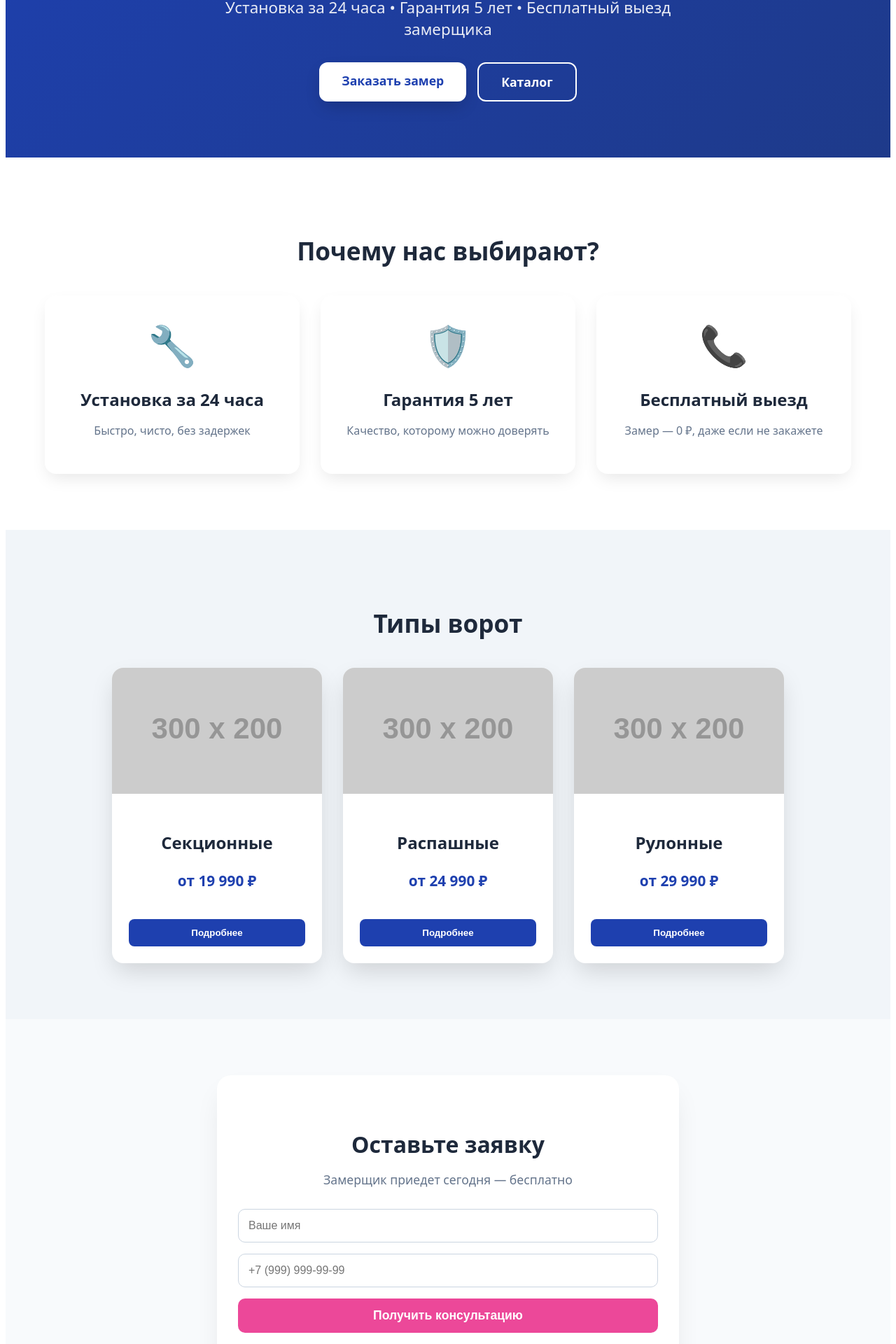
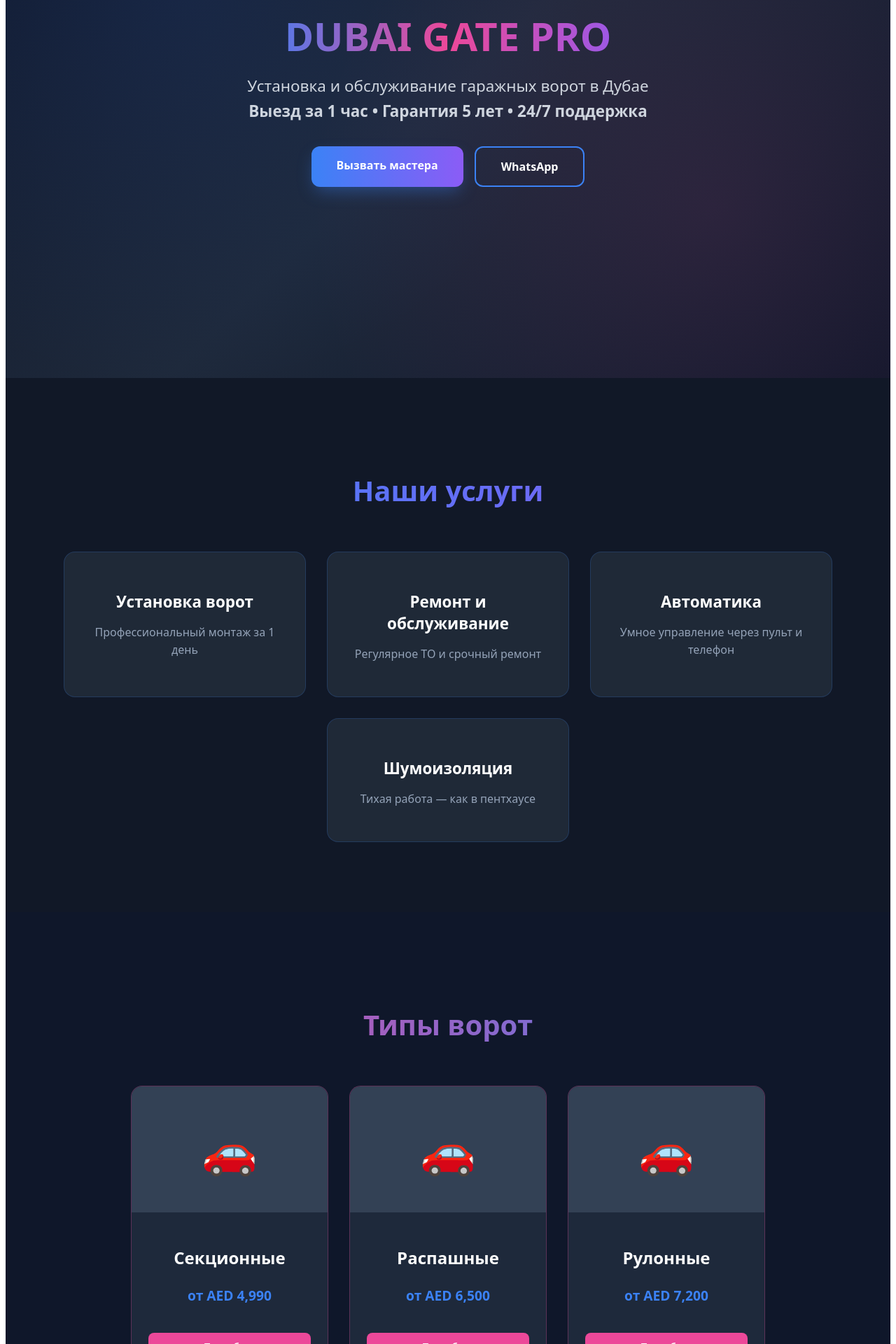
Before and after one commit to newlogicarg/garagepro-, a Next.js app: page / in a window 1280 px wide. Shown: the part 268-2188 px from the top of the page at 70% size. Built offline with nearby package versions, Linux system fonts and the light colour scheme.

Commit message:
Update index.js

```diff
--- a/pages/index.js
+++ b/pages/index.js
@@ -1,39 +1,59 @@
 export default function Home() {
   return (
     <div style={{
-      fontFamily: ' system-ui, -apple-system, BlinkMacSystemFont, "Segoe UI", Roboto, "Helvetica Neue", Arial, sans-serif',
+      fontFamily: 'system-ui, -apple-system, sans-serif',
       margin: 0,
       padding: 0,
-      backgroundColor: '#f8fafc',
-      color: '#1e293b',
+      backgroundColor: '#0f172a',
+      color: '#e2e8f0',
+      overflowX: 'hidden'
     }}>
 
       {/* Hero Section */}
       <section style={{
-        background: 'linear-gradient(135deg, #1e40af 0%, #1e3a8a 100%)',
-        color: 'white',
-        padding: '80px 20px',
+        background: 'linear-gradient(135deg, #0f172a 0%, #1e293b 50%, #0f172a 100%)',
+        height: '100vh',
+        display: 'flex',
+        alignItems: 'center',
+        justifyContent: 'center',
         textAlign: 'center',
         position: 'relative',
         overflow: 'hidden'
       }}>
+        {/* Фоновые частицы (имитация) */}
+        <div style={{
+          position: 'absolute',
+          top: 0,
+          left: 0,
+          width: '100%',
+          height: '100%',
+          backgroundImage: `
+            radial-gradient(circle at 20% 30%, rgba(37, 99, 235, 0.1) 0%, transparent 50%),
+            radial-gradient(circle at 80% 70%, rgba(236, 72, 153, 0.1) 0%, transparent 50%)
+          `,
+          zIndex: 1
+        }}></div>
+
+        <div style={{ position: 'relative', zIndex: 2, padding: '20px' }}>
           <h1 style={{
-          fontSize: '2.8rem',
+            fontSize: '3.5rem',
             fontWeight: 'bold',
-          marginBottom: '16px',
-          textShadow: '0 2px 10px rgba(0,0,0,0.2)'
+            background: 'linear-gradient(90deg, #3b82f6, #ec4899, #8b5cf6)',
+            WebkitBackgroundClip: 'text',
+            WebkitTextFillColor: 'transparent',
+            margin: '0 0 16px 0'
           }}>
-          Гаражные ворота <br />
-          <span style={{ color: '#ec4899' }}>под ключ</span>
+            DUBAI GATE PRO
           </h1>
           <p style={{
             fontSize: '1.4rem',
             opacity: 0.9,
-          marginBottom: '32px',
             maxWidth: '700px',
-          margin: '0 auto 32px'
+            margin: '0 auto 32px',
+            lineHeight: '1.6'
           }}>
-          Установка за 24 часа • Гарантия 5 лет • Бесплатный выезд замерщика
+            Установка и обслуживание гаражных ворот в Дубае <br />
+            <strong>Выезд за 1 час • Гарантия 5 лет • 24/7 поддержка</strong>
           </p>
           <div style={{
             display: 'flex',
@@ -42,56 +62,65 @@ export default function Home() {
             flexWrap: 'wrap'
           }}>
             <a
-            href="/login"
+              href="#contact"
               style={{
-              backgroundColor: 'white',
-              color: '#1e40af',
-              padding: '14px 32px',
+                background: 'linear-gradient(90deg, #3b82f6, #8b5cf6)',
+                color: 'white',
+                padding: '16px 36px',
                 borderRadius: '12px',
                 fontWeight: 'bold',
-              fontSize: '1.1rem',
                 textDecoration: 'none',
-              boxShadow: '0 10px 25px -5px rgba(0, 0, 0, 0.2)',
-              transition: 'transform 0.2s, box-shadow 0.2s',
+                boxShadow: '0 10px 25px -5px rgba(59, 130, 246, 0.4)',
+                transition: 'transform 0.2s, box-shadow 0.2s'
               }}
-            onMouseOver={(e) => e.target.style.transform = 'translateY(-2px)'}
-            onMouseOut={(e) => e.target.style.transform = 'translateY(0)'}
+              onMouseOver={(e) => {
+                e.target.style.transform = 'translateY(-3px)';
+                e.target.style.boxShadow = '0 15px 30px -5px rgba(59, 130, 246, 0.6)';
+              }}
+              onMouseOut={(e) => {
+                e.target.style.transform = 'translateY(0)';
+                e.target.style.boxShadow = '0 10px 25px -5px rgba(59, 130, 246, 0.4)';
+              }}
             >
-            Заказать замер
+              Вызвать мастера
             </a>
             <a
-            href="#catalog"
+              href="https://wa.me/971500000000"
+              target="_blank"
               style={{
-              border: '2px solid white',
+                backgroundColor: 'transparent',
+                border: '2px solid #3b82f6',
                 color: 'white',
-              padding: '14px 32px',
+                padding: '16px 36px',
                 borderRadius: '12px',
                 fontWeight: '600',
-              fontSize: '1.1rem',
                 textDecoration: 'none',
-              transition: 'background 0.3s',
+                transition: 'background 0.3s'
               }}
-            onMouseOver={(e) => e.target.style.backgroundColor = 'rgba(255,255,255,0.1)'}
+              onMouseOver={(e) => e.target.style.backgroundColor = 'rgba(59, 130, 246, 0.1)'}
               onMouseOut={(e) => e.target.style.backgroundColor = 'transparent'}
             >
-            Каталог
+              WhatsApp
             </a>
+          </div>
         </div>
       </section>
 
-      {/* Преимущества */}
+      {/* Услуги */}
       <section style={{
-        padding: '80px 20px',
-        textAlign: 'center',
-        backgroundColor: 'white'
+        padding: '100px 20px',
+        backgroundColor: '#111827',
+        textAlign: 'center'
       }}>
         <h2 style={{
-          fontSize: '2.2rem',
+          fontSize: '2.5rem',
           fontWeight: 'bold',
-          color: '#1e293b',
-          marginBottom: '40px'
+          marginBottom: '60px',
+          background: 'linear-gradient(90deg, #3b82f6, #8b5cf6)',
+          WebkitBackgroundClip: 'text',
+          WebkitTextFillColor: 'transparent'
         }}>
-          Почему нас выбирают?
+          Наши услуги
         </h2>
         <div style={{
           display: 'flex',
@@ -102,57 +131,59 @@ export default function Home() {
           margin: '0 auto'
         }}>
           {[
-            { icon: "🔧", title: "Установка за 24 часа", desc: "Быстро, чисто, без задержек" },
-            { icon: "🛡️", title: "Гарантия 5 лет", desc: "Качество, которому можно доверять" },
-            { icon: "📞", title: "Бесплатный выезд", desc: "Замер — 0 ₽, даже если не закажете" }
-          ].map((item, i) => (
+            { title: "Установка ворот", desc: "Профессиональный монтаж за 1 день" },
+            { title: "Ремонт и обслуживание", desc: "Регулярное ТО и срочный ремонт" },
+            { title: "Автоматика", desc: "Умное управление через пульт и телефон" },
+            { title: "Шумоизоляция", desc: "Тихая работа — как в пентхаусе" }
+          ].map((service, i) => (
             <div key={i} style={{
-              backgroundColor: 'white',
+              backgroundColor: '#1f2937',
               padding: '32px',
               borderRadius: '16px',
-              width: '300px',
-              boxShadow: '0 10px 25px -5px rgba(0, 0, 0, 0.1)',
-              transition: 'transform 0.3s',
+              width: '280px',
+              border: '1px solid rgba(59, 130, 246, 0.2)',
+              transition: 'transform 0.3s, box-shadow 0.3s'
             }}
-            onMouseOver={(e) => e.target.style.transform = 'translateY(-5px)'}
-            onMouseOut={(e) => e.target.style.transform = 'translateY(0)'}
-            >
-              <div style={{
-                fontSize: '3.5rem',
-                marginBottom: '16px'
+            onMouseOver={(e) => {
+              e.target.style.transform = 'translateY(-6px)';
+              e.target.style.boxShadow = '0 10px 30px -5px rgba(59, 130, 246, 0.3)';
+            }}
+            onMouseOut={(e) => {
+              e.target.style.transform = 'translateY(0)';
+              e.target.style.boxShadow = 'none';
             }}>
-                {item.icon}
-              </div>
               <h3 style={{
-                fontSize: '1.5rem',
+                fontSize: '1.4rem',
                 fontWeight: 'bold',
-                color: '#1e293b',
-                marginBottom: '8px'
+                color: '#ffffff',
+                marginBottom: '12px'
               }}>
-                {item.title}
+                {service.title}
               </h3>
               <p style={{
-                color: '#64748b',
+                color: '#94a3b8',
                 lineHeight: '1.6'
               }}>
-                {item.desc}
+                {service.desc}
               </p>
             </div>
           ))}
         </div>
       </section>
 
-      {/* Каталог */}
-      <section id="catalog" style={{
-        padding: '80px 20px',
-        backgroundColor: '#f1f5f9',
+      {/* Каталог ворот */}
+      <section style={{
+        padding: '100px 20px',
+        backgroundColor: '#0f172a',
         textAlign: 'center'
       }}>
         <h2 style={{
-          fontSize: '2.2rem',
+          fontSize: '2.5rem',
           fontWeight: 'bold',
-          color: '#1e293b',
-          marginBottom: '40px'
+          marginBottom: '60px',
+          background: 'linear-gradient(90deg, #ec4899, #3b82f6)',
+          WebkitBackgroundClip: 'text',
+          WebkitTextFillColor: 'transparent'
         }}>
           Типы ворот
         </h2>
@@ -165,44 +196,48 @@ export default function Home() {
           margin: '0 auto'
         }}>
           {[
-            { title: "Секционные", price: "от 19 990 ₽", img: "https://via.placeholder.com/300x200/1e40af/ffffff?text=Секционные" },
-            { title: "Распашные", price: "от 24 990 ₽", img: "https://via.placeholder.com/300x200/7c3aed/ffffff?text=Распашные" },
-            { title: "Рулонные", price: "от 29 990 ₽", img: "https://via.placeholder.com/300x200/ec4899/ffffff?text=Рулонные" }
+            { name: "Секционные", price: "от AED 4,990" },
+            { name: "Распашные", price: "от AED 6,500" },
+            { name: "Рулонные", price: "от AED 7,200" },
+            { name: "Подъёмные", price: "от AED 5,800" }
           ].map((door, i) => (
             <div key={i} style={{
-              backgroundColor: 'white',
+              backgroundColor: '#1e293b',
               borderRadius: '16px',
               overflow: 'hidden',
-              width: '300px',
-              boxShadow: '0 15px 35px -5px rgba(0, 0, 0, 0.15)',
-              transition: 'transform 0.3s',
+              width: '280px',
+              border: '1px solid rgba(236, 72, 153, 0.3)',
+              transition: 'transform 0.3s'
             }}
             onMouseOver={(e) => e.target.style.transform = 'translateY(-8px)'}
-            onMouseOut={(e) => e.target.style.transform = 'translateY(0)'}
-            >
-              <img
-                src={door.img}
-                alt={door.title}
-                style={{
-                  width: '100%',
+            onMouseOut={(e) => e.target.style.transform = 'translateY(0)'}>
+
+              <div style={{
                 height: '180px',
-                  objectFit: 'cover'
-                }}
-              />
+                backgroundColor: '#334155',
+                display: 'flex',
+                alignItems: 'center',
+                justifyContent: 'center',
+                fontSize: '4rem',
+                color: '#cbd5e1'
+              }}>
+                🚗
+              </div>
+
               <div style={{
                 padding: '24px'
               }}>
                 <h3 style={{
                   fontSize: '1.5rem',
                   fontWeight: 'bold',
-                  color: '#1e293b'
+                  color: '#ffffff'
                 }}>
-                  {door.title}
+                  {door.name}
                 </h3>
                 <p style={{
-                  color: '#1e40af',
+                  color: '#3b82f6',
                   fontWeight: 'bold',
-                  fontSize: '1.3rem',
+                  fontSize: '1.2rem',
                   marginTop: '12px'
                 }}>
                   {door.price}
@@ -211,7 +246,7 @@ export default function Home() {
                   marginTop: '20px',
                   width: '100%',
                   padding: '12px',
-                  backgroundColor: '#1e40af',
+                  backgroundColor: '#ec4899',
                   color: 'white',
                   border: 'none',
                   borderRadius: '8px',
@@ -219,8 +254,8 @@ export default function Home() {
                   cursor: 'pointer',
                   transition: 'background 0.3s'
                 }}
-                onMouseOver={(e) => e.target.style.backgroundColor = '#1e3a8a'}
-                onMouseOut={(e) => e.target.style.backgroundColor = '#1e40af'}>
+                onMouseOver={(e) => e.target.style.backgroundColor = '#d946ef'}
+                onMouseOut={(e) => e.target.style.backgroundColor = '#ec4899'}>
                   Подробнее
                 </button>
               </div>
@@ -229,33 +264,33 @@ export default function Home() {
         </div>
       </section>
 
-      {/* Форма */}
-      <section style={{
-        padding: '80px 20px',
+      {/* Контакты */}
+      <section id="contact" style={{
+        padding: '100px 20px',
+        backgroundColor: '#111827',
         textAlign: 'center'
       }}>
         <div style={{
-          backgroundColor: 'white',
-          padding: '50px 30px',
+          backgroundColor: '#1f2937',
+          padding: '60px 30px',
           borderRadius: '20px',
-          maxWidth: '600px',
+          maxWidth: '700px',
           margin: '0 auto',
-          boxShadow: '0 20px 40px -10px rgba(0, 0, 0, 0.1)'
+          border: '1px solid rgba(59, 130, 246, 0.3)'
         }}>
           <h2 style={{
-            fontSize: '2rem',
+            fontSize: '2.2rem',
             fontWeight: 'bold',
-            color: '#1e293b',
-            marginBottom: '16px'
+            marginBottom: '16px',
+            color: 'white'
           }}>
-            Оставьте заявку
+            Свяжитесь с нами
           </h2>
           <p style={{
-            color: '#64748b',
-            marginBottom: '30px',
-            fontSize: '1.1rem'
+            color: '#94a3b8',
+            marginBottom: '30px'
           }}>
-            Замерщик приедет сегодня — бесплатно
+            Оставьте заявку — мастер приедет в течение часа
           </p>
           <form style={{
             display: 'flex',
@@ -266,55 +301,91 @@ export default function Home() {
               type="text"
               placeholder="Ваше имя"
               style={{
-                padding: '14px',
-                border: '1px solid #cbd5e1',
+                padding: '16px',
+                backgroundColor: '#334155',
+                border: '1px solid #475569',
                 borderRadius: '10px',
-                fontSize: '1rem',
-                outline: 'none'
+                color: 'white',
+                fontSize: '1rem'
               }}
             />
             <input
               type="tel"
-              placeholder="+7 (999) 999-99-99"
+              placeholder="+971 50 000 0000"
               style={{
-                padding: '14px',
-                border: '1px solid #cbd5e1',
+                padding: '16px',
+                backgroundColor: '#334155',
+                border: '1px solid #475569',
                 borderRadius: '10px',
-                fontSize: '1rem',
-                outline: 'none'
+                color: 'white',
+                fontSize: '1rem'
               }}
             />
+            <textarea
+              placeholder="Сообщение"
+              rows="4"
+              style={{
+                padding: '16px',
+                backgroundColor: '#334155',
+                border: '1px solid #475569',
+                borderRadius: '10px',
+                color: 'white',
+                fontSize: '1rem',
+                resize: 'vertical'
+              }}
+            ></textarea>
             <button
               type="submit"
               style={{
-                padding: '14px',
-                backgroundColor: '#ec4899',
+                padding: '16px',
+                backgroundColor: 'linear-gradient(90deg, #3b82f6, #8b5cf6)',
+                background: 'linear-gradient(90deg, #3b82f6, #8b5cf6)',
                 color: 'white',
                 border: 'none',
                 borderRadius: '10px',
                 fontSize: '1.1rem',
                 fontWeight: '600',
                 cursor: 'pointer',
-                transition: 'background 0.3s'
+                transition: 'transform 0.2s'
               }}
-              onMouseOver={(e) => e.target.style.backgroundColor = '#d946ef'}
-              onMouseOut={(e) => e.target.style.backgroundColor = '#ec4899'}
+              onMouseOver={(e) => e.target.style.transform = 'translateY(-2px)'}
+              onMouseOut={(e) => e.target.style.transform = 'translateY(0)'}
             >
-              Получить консультацию
+              Отправить заявку
             </button>
           </form>
+          <p style={{
+            marginTop: '20px',
+            color: '#94a3b8',
+            fontSize: '0.9rem'
+          }}>
+            или напишите в WhatsApp:{" "}
+            <a
+              href="https://wa.me/971500000000"
+              target="_blank"
+              style={{
+                color: '#3b82f6',
+                textDecoration: 'underline'
+              }}
+            >
+              +971 50 000 0000
+            </a>
+          </p>
         </div>
       </section>
 
       {/* Footer */}
       <footer style={{
         padding: '40px 20px',
+        backgroundColor: '#0f172a',
         textAlign: 'center',
         color: '#64748b',
-        backgroundColor: '#1e293b',
-        color: 'white'
+        borderTop: '1px solid #1e293b'
       }}>
-        <p>© 2025 GaragePro. Все права защищены.</p>
+        <p>© 2025 DUBAI GATE PRO. Все права защищены.</p>
+        <p style={{ fontSize: '0.9rem', marginTop: '8px' }}>
+          Лицензия № DXB-12345 • Дубай, ОАЭ
+        </p>
       </footer>
     </div>
   );
```
Lines whose indentation alone changed are shown as unchanged.
